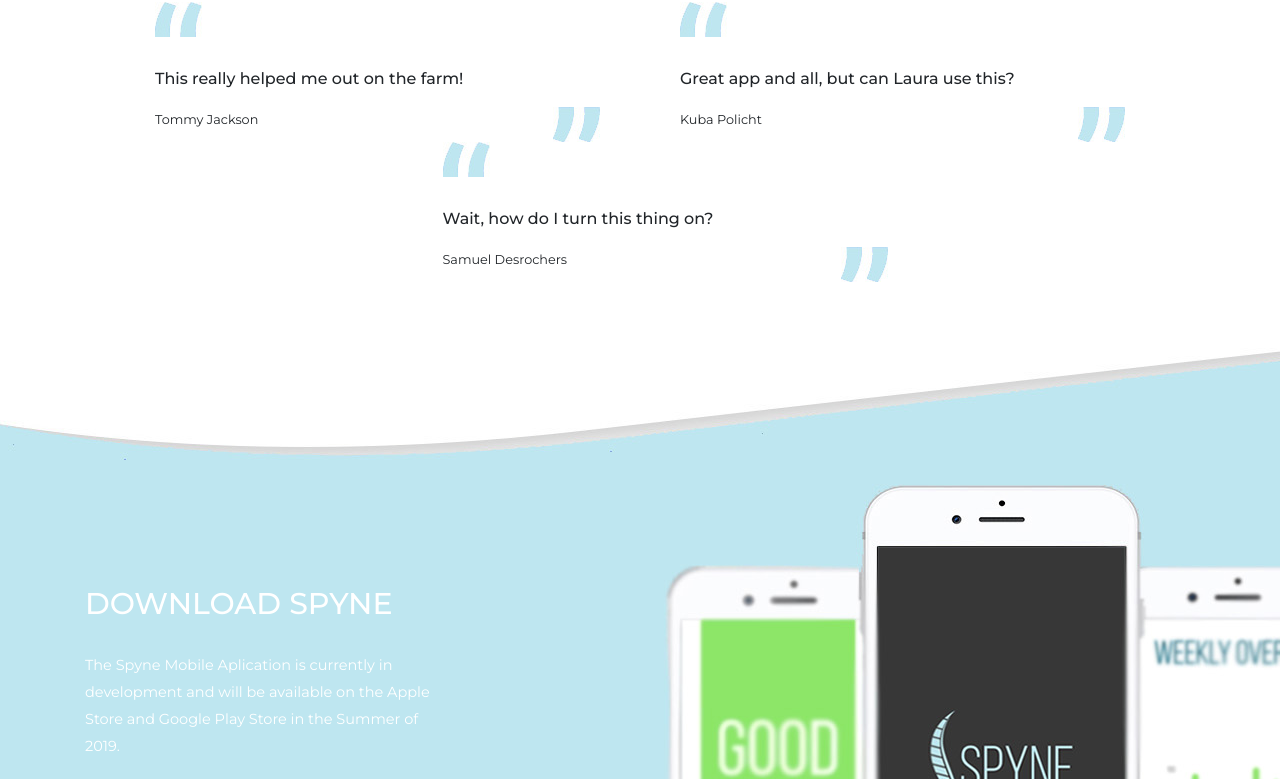
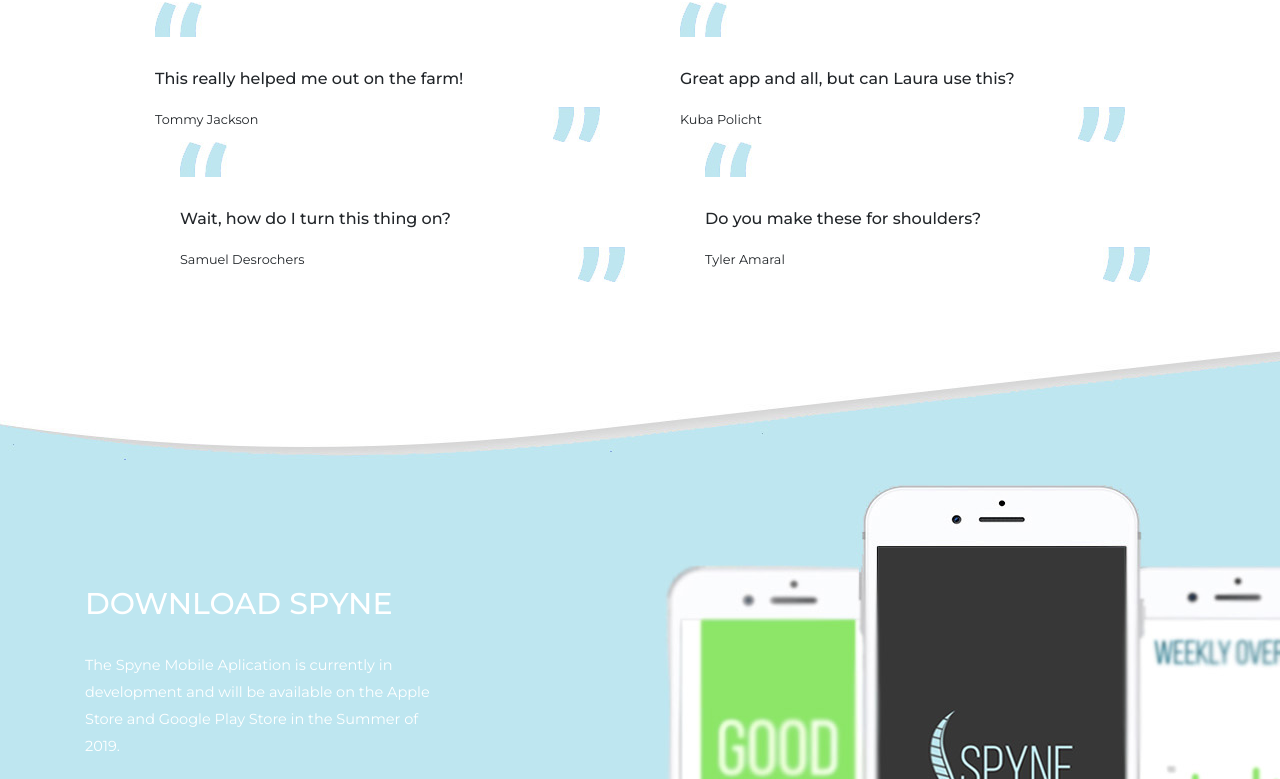
Before and after one commit to spyneapp/spyneapp.github.io, a plain HTML site: page index.html in a window 1280 px wide. Shown: the part 4866-5645 px from the top of the page. Drawn offline with Linux system fonts and the light colour scheme.

Commit message:
new quote

```diff
--- a/index.html
+++ b/index.html
@@ -234,6 +234,12 @@
 					<small class="testimonial-author">Samuel Desrochers</small>
 					<img class="float-right" src="img/quotes-2.jpg" alt="Quote 2">
 				</div>
+				<div class="col-sm-5 testimonial-2 wow fadeIn animated" data-wow-delay="0.67s">
+						<img class="float-left" src="img/quotes-1.jpg" alt="Quote 1">
+						<p class="testimonial-desc">Do you make these for shoulders?</p>
+						<small class="testimonial-author">Tyler Amaral</small>
+						<img class="float-right" src="img/quotes-2.jpg" alt="Quote 2">
+					</div>
 			</div>
 
 		</div>
```
